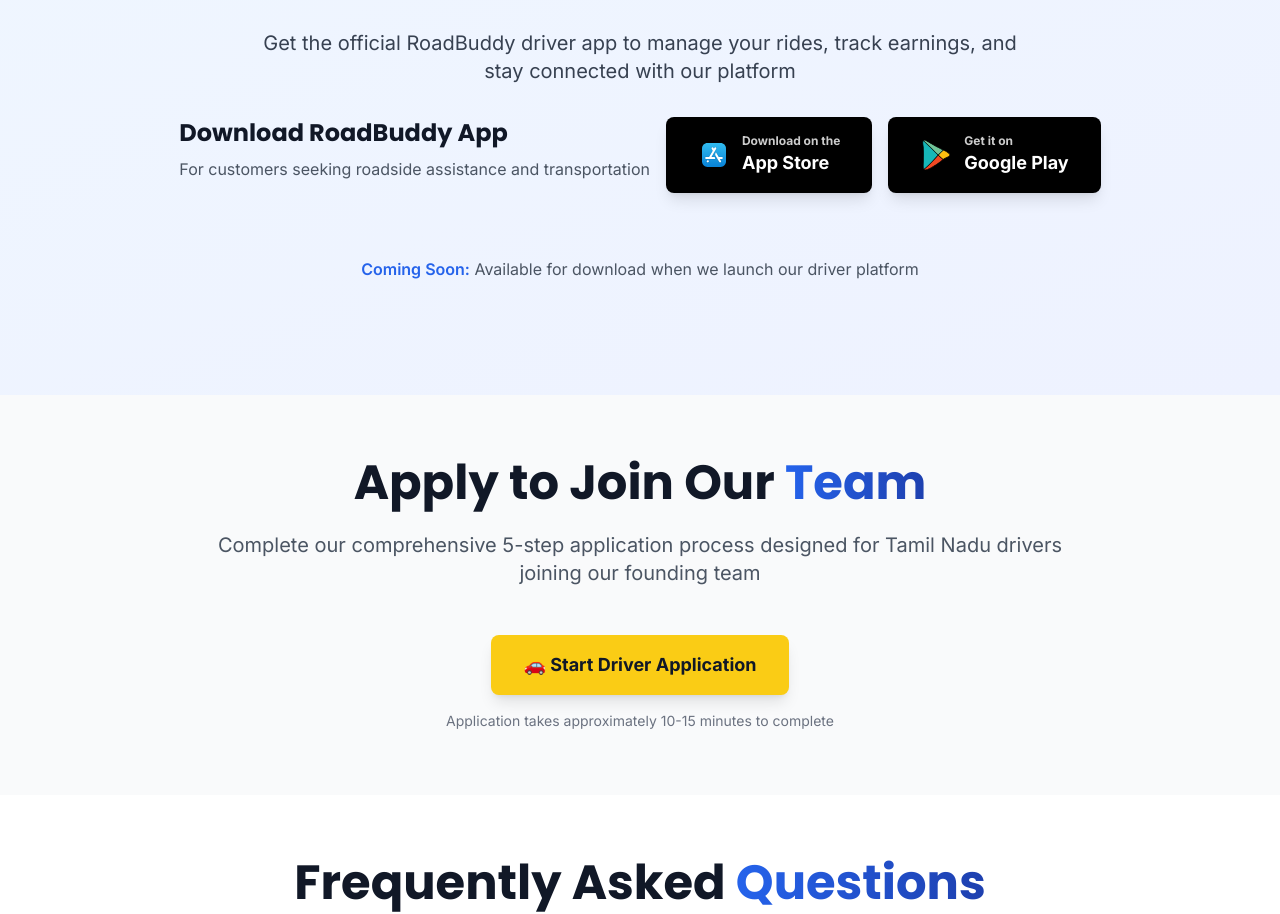
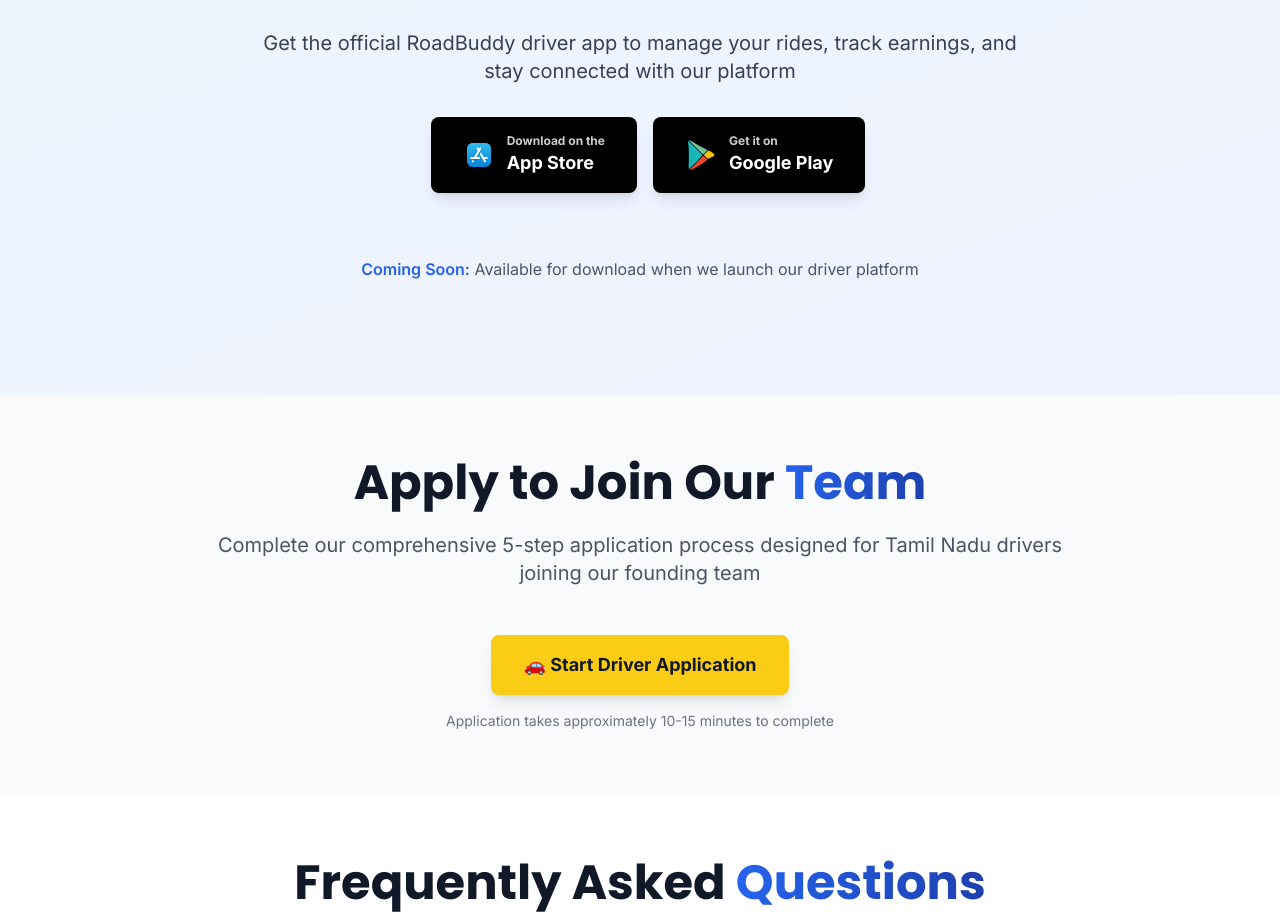
Before and after one commit to nanragav/roadbuddy, a React (Vite) app: page /drivers in a window 1280 px wide. Shown: the part 3456-4370 px from the top of the page. Built offline with nearby package versions, Linux system fonts and the light colour scheme.

Commit message:
slight change

```diff
--- a/src/pages/Contact.jsx
+++ b/src/pages/Contact.jsx
@@ -81,7 +81,8 @@
     {
       icon: "📍",
       title: "Main Office",
-      detail: "9/336, Pasumpon Nagar, Vadugapalayam, Pollachi, Coimbatore - 642005",
+      detail:
+        "9/336, Pasumpon Nagar, Vadugapalayam, Pollachi, Coimbatore - 642005",
       description: "Corporate headquarters",
       action: "Get Directions",
     },
@@ -113,7 +114,7 @@
       mechanics: 8,
     },
     {
-      city: "Nilgires",
+      city: "Nilgiris",
       coverage: "90%",
       avgResponse: "20 mins",
       mechanics: 7,
--- a/src/pages/DriverPage.jsx
+++ b/src/pages/DriverPage.jsx
@@ -186,8 +186,8 @@
                 <span className="text-yellow-400">Career Forward</span>
               </h1>
               <p className="text-xl lg:text-2xl mb-8 opacity-90 leading-relaxed">
-                Join RoadBuddy&apos;s founding team of professional drivers and be
-                ready to provide exceptional transportation services when we
+                Join RoadBuddy&apos;s founding team of professional drivers and
+                be ready to provide exceptional transportation services when we
                 launch. Our streamlined application process gets you prepared
                 quickly.
               </p>
@@ -392,14 +392,7 @@
 
             <div className="flex flex-col sm:flex-row gap-6 justify-center items-center">
               <div className="flex flex-col sm:flex-row gap-4 justify-center mb-8">
-                <div className="text-center mb-4 sm:mb-0 sm:text-left">
-                  <h3 className="text-2xl font-bold mb-2 text-gray-900">
-                    Download RoadBuddy App
-                  </h3>
-                  <p className="text-gray-600">
-                    For customers seeking roadside assistance and transportation
-                  </p>
-                </div>
+                <div className="text-center mb-4 sm:mb-0 sm:text-left"></div>
                 <button
                   onClick={handleAppStoreClick}
                   className="bg-black hover:bg-gray-800 text-white font-bold py-4 px-8 rounded-lg transition-all duration-300 transform hover:scale-105 shadow-lg flex items-center justify-center space-x-3"
@@ -451,9 +444,10 @@
               RB Fleet App – Coming Soon 🚀
             </h3>
             <p className="text-gray-700 mb-6">
-              The RoadBuddy customer and driver apps will be available on the App
-              Store and Google Play after our official launch. Enter your details
-              in the application form to be notified as soon as the apps go live.
+              The RoadBuddy customer and driver apps will be available on the
+              App Store and Google Play after our official launch. Enter your
+              details in the application form to be notified as soon as the apps
+              go live.
             </p>
             <div className="flex justify-end gap-3">
               <button
```
